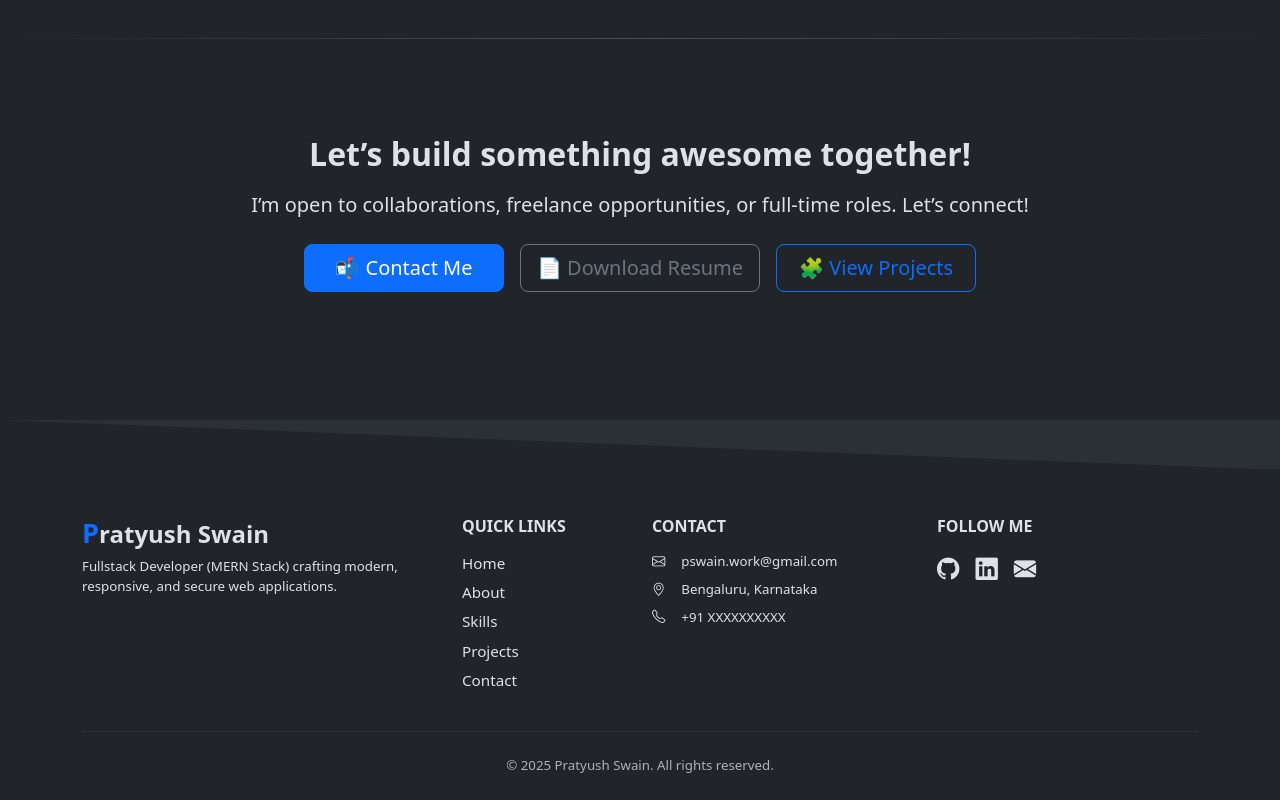
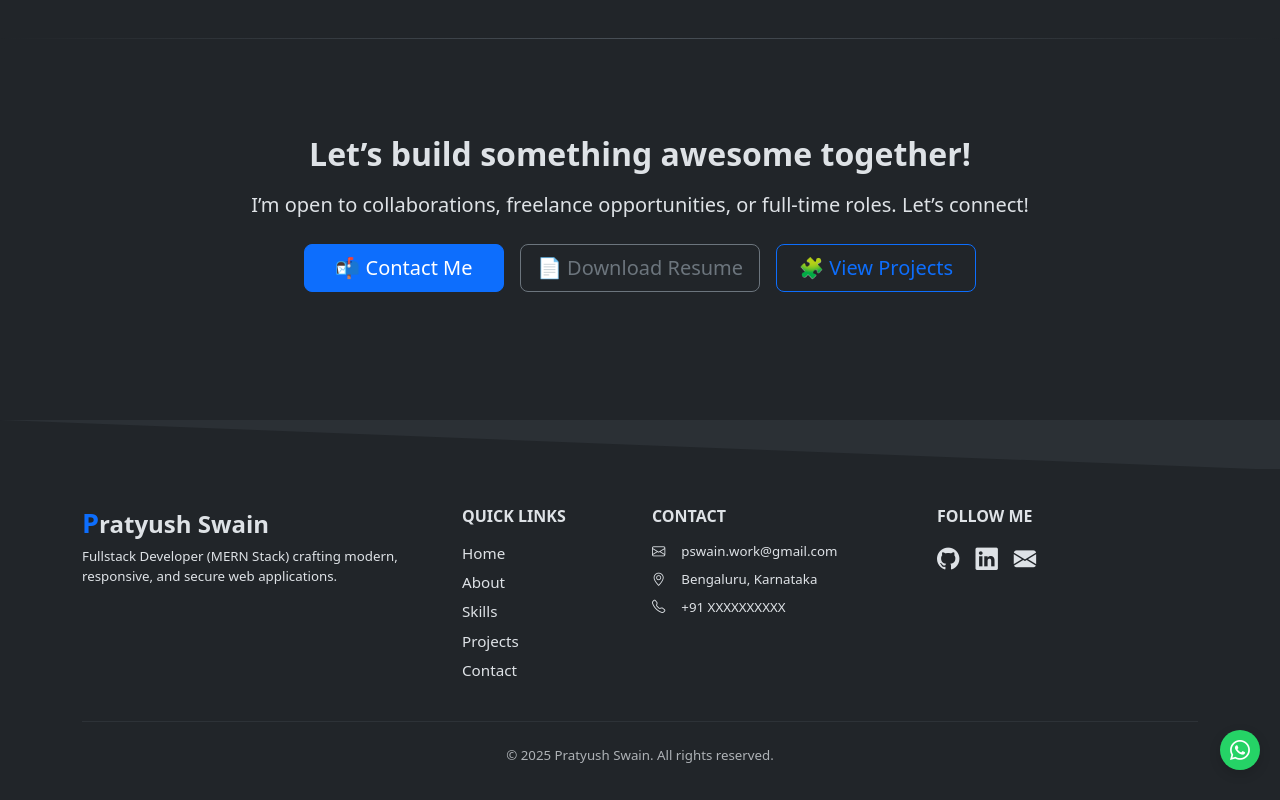
Before and after one commit to pratyush4595/portfolio, a React (Vite) app: page / in a window 1280 px wide. Shown: the part 2823-3623 px from the top of the page. Built offline with nearby package versions, Linux system fonts and the light colour scheme.

Commit message:
Fixed minor bugs in Footer section

```diff
--- a/src/components/Footer/Footer.css
+++ b/src/components/Footer/Footer.css
@@ -1,7 +1,21 @@
+/* Section divider above footer */
+.footer-divider {
+    margin-top: 80px;
+}
+
+.footer-divider svg {
+    display: block;
+    width: 100%;
+    height: 50px;
+    margin-bottom: -1px;
+}
+
 .footer {
     background-color: var(--bs-body-bg);
     color: var(--bs-body-color);
     font-size: 0.95rem;
+    padding-top: 38px;
+    padding-bottom: 24px;
 }
 
 .footer-brand {
@@ -49,14 +63,25 @@ hr {
     opacity: 0.3;
 }
 
-/* Section divider above footer */
-.footer-divider {
-    margin-top: 80px;
+/* WhatsApp Button */
+.whatsapp-btn {
+    position: fixed;
+    bottom: 20px;
+    right: 20px;
+    background-color: #25D366;
+    color: white;
+    font-size: 20px;
+    width: 40px;
+    height: 40px;
+    border-radius: 50%;
+    text-align: center;
+    line-height: 40px;
+    z-index: 998;
+    box-shadow: 0 4px 12px rgba(0, 0, 0, 0.15);
+    transition: transform 0.3s ease;
 }
 
-.footer-divider svg {
-    display: block;
-    width: 100%;
-    height: 50px;
-    margin-bottom: -1px;
+.whatsapp-btn:hover {
+    transform: scale(1.1);
+    background-color: #20ba5a;
 }
--- a/src/components/Footer/Footer.jsx
+++ b/src/components/Footer/Footer.jsx
@@ -14,7 +14,7 @@ const Footer = () => {
                 </svg>
             </div>
 
-            <footer className="footer pt-5 pb-4 mt-0" data-aos="fade-up" data-aos-delay="200" data-aos-duration="1000">
+            <footer className="footer mt-0" data-aos="fade-up" data-aos-delay="200" data-aos-duration="1000">
                 <div className="container">
                     <div className="row g-4 justify-content-between">
 
@@ -73,6 +73,17 @@ const Footer = () => {
                         &copy; {currentYear} Pratyush Swain. All rights reserved.
                     </div>
                 </div>
+
+                {/* Floating Whatsapp Button */}
+                <a
+                    href="https://wa.me/918018194595"
+                    target="_blank"
+                    rel="noreferrer"
+                    className="whatsapp-btn"
+                    aria-label="WhatsApp"
+                >
+                    <i className="bi bi-whatsapp"></i>
+                </a>
             </footer>
         </>
     );
```
